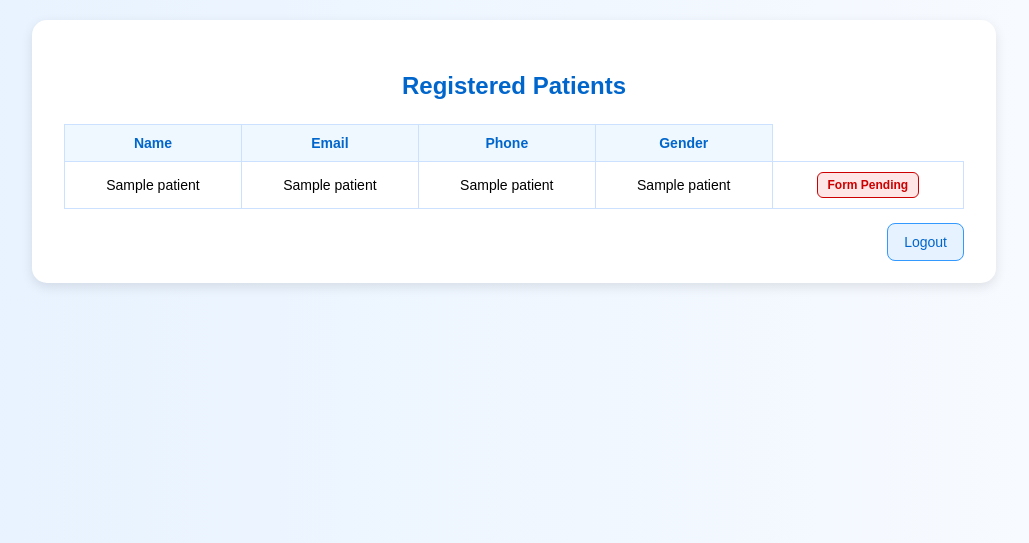
After one commit to SNUSinisterSix/migrantworkers-database, a Flask app: template website/templates/doctor_portal.html in a window 1280 px wide. The commit adds this page. Shown: the top 543 px of the page, without its empty margins (126-1155 px from the left). Run offline with Flask 3, Linux system fonts and the light colour scheme; the template is opened without the code that fills it: most values are stand-ins (such as "Sample title", 1, 10 or a date in 2020).

Commit message:
Created doctor portal, changed working of login system, added logout feature

```diff
--- a/website/main.py
+++ b/website/main.py
@@ -1,7 +1,8 @@
-from flask import Flask, render_template, url_for, request, redirect
+from flask import Flask, render_template, url_for, request, redirect, session
 import sqlite3
 
 app = Flask(__name__)
+app.secret_key = 'secret_key'
 
 @app.route("/")
 def home():
@@ -22,12 +23,18 @@ def login():
         password = request.form.get("password")
 
         if (username,) in username_list:
-            cur.execute(f"SELECT password from profiles where username='{username}'")
-            correct_password = cur.fetchone()[0]
-            if password == correct_password:
-                return render_template("user.html", username=username, role=role)
-            else:
+            cur.execute(f"SELECT role, password FROM profiles WHERE username='{username}';")
+            data = cur.fetchone()
+            correct_role = data[0]
+            correct_password = data[1]
+            if password == correct_password and role == correct_role:
+                session['username'] = username
+                session['role'] = role
+                return redirect(url_for(f'{role}'))
+            elif password != correct_password:
                 return render_template("login.html", error = "Wrong password")
+            elif role != correct_role:
+                return render_template("login.html", error = "Wrong role")
         else:
             return render_template("login.html", error = "User not found")
 
@@ -46,14 +53,37 @@ def signup():
         username = request.form.get("username")
         password = request.form.get("password")
         email = request.form.get("email")
+        phone = request.form.get("phone")
+        gender = request.form.get("gender")
 
         if (username, ) in username_list:
             return render_template("signup.html", error="Username taken")
         else:
-            cur.execute(f"INSERT INTO profiles VALUES ('{role}', '{username}', '{password}', '{email}');")
+            cur.execute(f"INSERT INTO profiles VALUES ('{role}', '{username}', '{password}', '{email}', '{phone}', '{gender}');")
             con.commit()
 
             return redirect(url_for("login"))
 
+@app.route("/patient", methods=["GET"])
+def patient():
+    if session.get("role") != "patient":
+        return redirect(url_for("login"))
+    return render_template("patient_portal.html", username=session['username'])
+
+@app.route("/doctor", methods=["GET"])
+def doctor():
+    if session.get("role") != "doctor":
+        return redirect(url_for("login"))
+    con = sqlite3.connect("profiles.db")
+    cur = con.cursor()
+    cur.execute("SELECT * FROM profiles where role='patient';")
+    patients=cur.fetchall()
+    return render_template("doctor_portal.html", username=session['username'], patients=patients)
+
+@app.route("/logout", methods=["GET"])
+def logout():
+    session.clear()
+    return redirect(url_for("login"))
+
 if __name__ == "__main__":
     app.run()
--- /dev/null
+++ b/website/static/doctor-portal.css
@@ -0,0 +1,87 @@
+body {
+  font-family: Arial, sans-serif;
+  background: linear-gradient(to right, #e6f2ff, #f9fbff);
+  margin: 0;
+  padding: 20px;
+}
+
+.portal-container {
+  background: #fff;
+  padding: 2rem;
+  border-radius: 15px;
+  box-shadow: 0px 4px 12px rgba(0,0,0,0.1);
+  max-width: 900px;
+  margin: auto;
+}
+
+.portal-container h2 {
+  text-align: center;
+  color: #0066cc;
+  margin-bottom: 1.5rem;
+}
+
+/* Table */
+.patient-table {
+  width: 100%;
+  border-collapse: collapse;
+}
+
+.patient-table th,
+.patient-table td {
+  border: 1px solid #cce0ff;
+  padding: 10px;
+  text-align: center;
+  font-size: 14px;
+}
+
+.patient-table th {
+  background: #f0f8ff;
+  color: #0066cc;
+}
+
+.patient-table tr:nth-child(even) {
+  background: #f9fbff;
+}
+
+/* Status labels */
+.status {
+  display: inline-block;
+  padding: 5px 10px;
+  border-radius: 6px;
+  font-size: 12px;
+  font-weight: bold;
+}
+
+.status.complete {
+  background-color: #d4f8d4;
+  color: #2d7a2d;
+  border: 1px solid #2d7a2d;
+}
+
+.status.pending {
+  background-color: #ffe6e6;
+  color: #cc0000;
+  border: 1px solid #cc0000;
+}
+
+/* Logout button */
+.btn-container {
+  margin-top: 1.5rem;
+  text-align: right;
+}
+
+.logout-btn {
+  text-decoration: none;
+  padding: 10px 16px;
+  border-radius: 8px;
+  font-size: 14px;
+  background-color: #e6f2ff;
+  color: #0066cc;
+  border: 1px solid #3399ff;
+  transition: all 0.3s;
+}
+
+.logout-btn:hover {
+  background-color: #3399ff;
+  color: white;
+}
--- /dev/null
+++ b/website/templates/doctor_portal.html
@@ -0,0 +1,46 @@
+<!DOCTYPE html>
+<html lang="en">
+<head>
+  <meta charset="UTF-8">
+  <meta name="viewport" content="width=device-width, initial-scale=1.0">
+  <title>Doctor Portal - Registered Patients</title>
+  <link rel="stylesheet" href="{{ url_for('static', filename='doctor-portal.css') }}">
+</head>
+<body>
+  <div class="portal-container">
+    <h2>Registered Patients</h2>
+
+    <table class="patient-table">
+      <thead>
+        <tr>
+          <th>Name</th>
+          <th>Email</th>
+          <th>Phone</th>
+          <th>Gender</th>
+        </tr>
+      </thead>
+      <tbody>
+        {% for patient in patients %}
+        <tr>
+          <td>{{ patient[1] }}</td>
+          <td>{{ patient[3] }}</td>
+          <td>{{ patient[4] }}</td>
+          <td>{{ patient[5] }}</td>
+          <td>
+            {% if 0 %}
+              <span class="status complete">Form Completed</span>
+            {% else %}
+              <span class="status pending">Form Pending</span>
+            {% endif %}
+          </td>
+        </tr>
+        {% endfor %}
+      </tbody>
+    </table>
+
+    <div class="btn-container">
+      <a href="/logout" class="logout-btn">Logout</a>
+    </div>
+  </div>
+</body>
+</html>
--- a/website/templates/user.html
+++ b/website/templates/patient_portal.html
@@ -4,7 +4,7 @@
   <meta charset="UTF-8">
   <meta name="viewport" content="width=device-width, initial-scale=1.0">
   <title>User Details - Health Records</title>
-  <link rel="stylesheet" href="{{url_for('static', filename='user.css')}}">
+  <link rel="stylesheet" href="{{url_for('static', filename='patient-portal.css')}}">
 </head>
 <body>
   <div class="details-container">
@@ -15,7 +15,7 @@
         <img src="https://en.wikipedia.org/wiki/File:Sinister_Six.jpg" alt="User Photo" class="profile-img">
         <div>
           <h3 id="user-name">{{ username }}</h3>
-          <p id="user-role">{{ role }}</p>
+          <p id="user-role">Patient</p>
         </div>
       </div>
 
```
Also changed, not shown: website/static/style.css (+31 -0 lines), website/templates/signup.html (+19 -0 lines), website/profiles.db, website/static/patient-portal.css (renamed from website/static/user.css).
